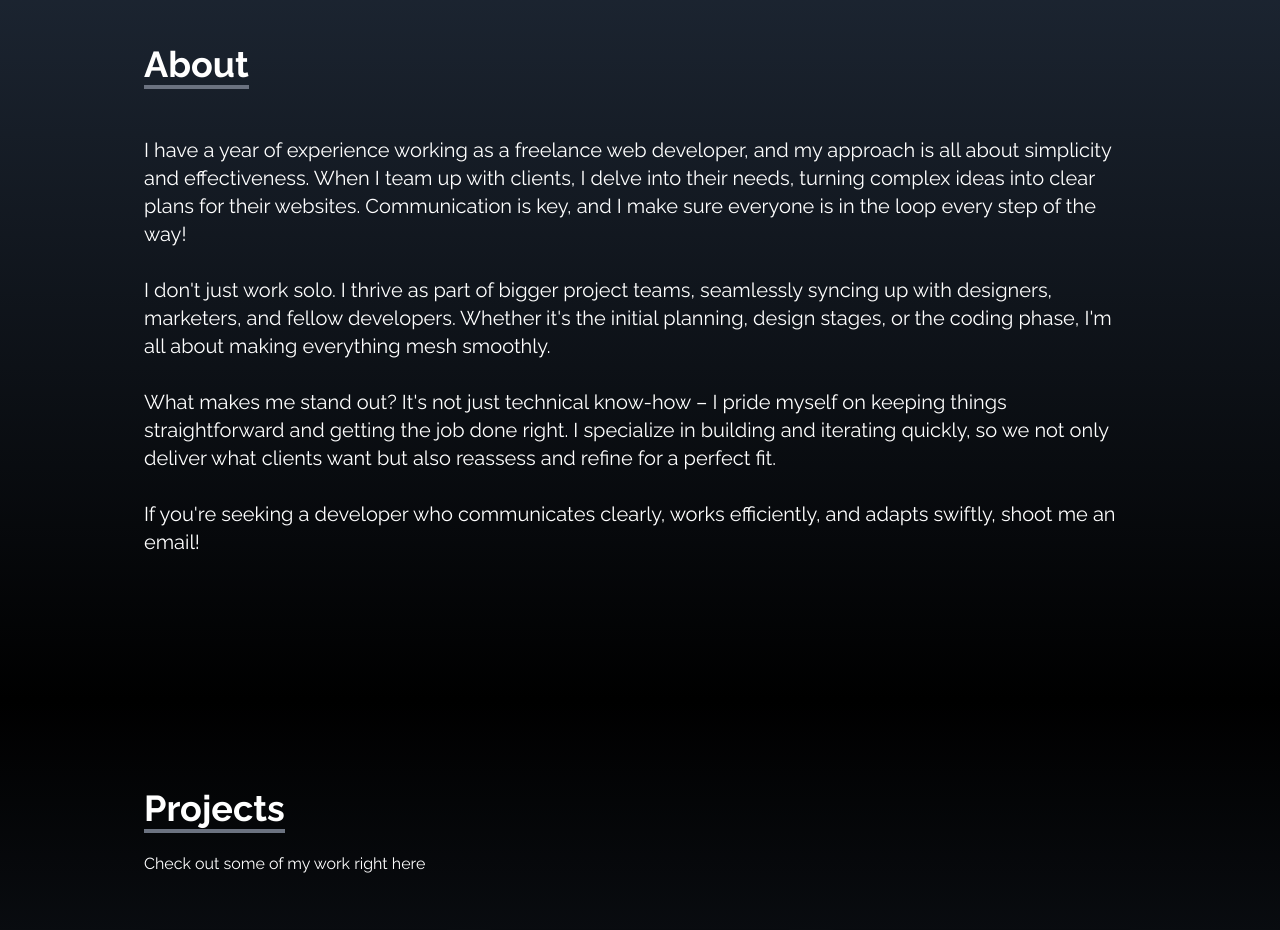
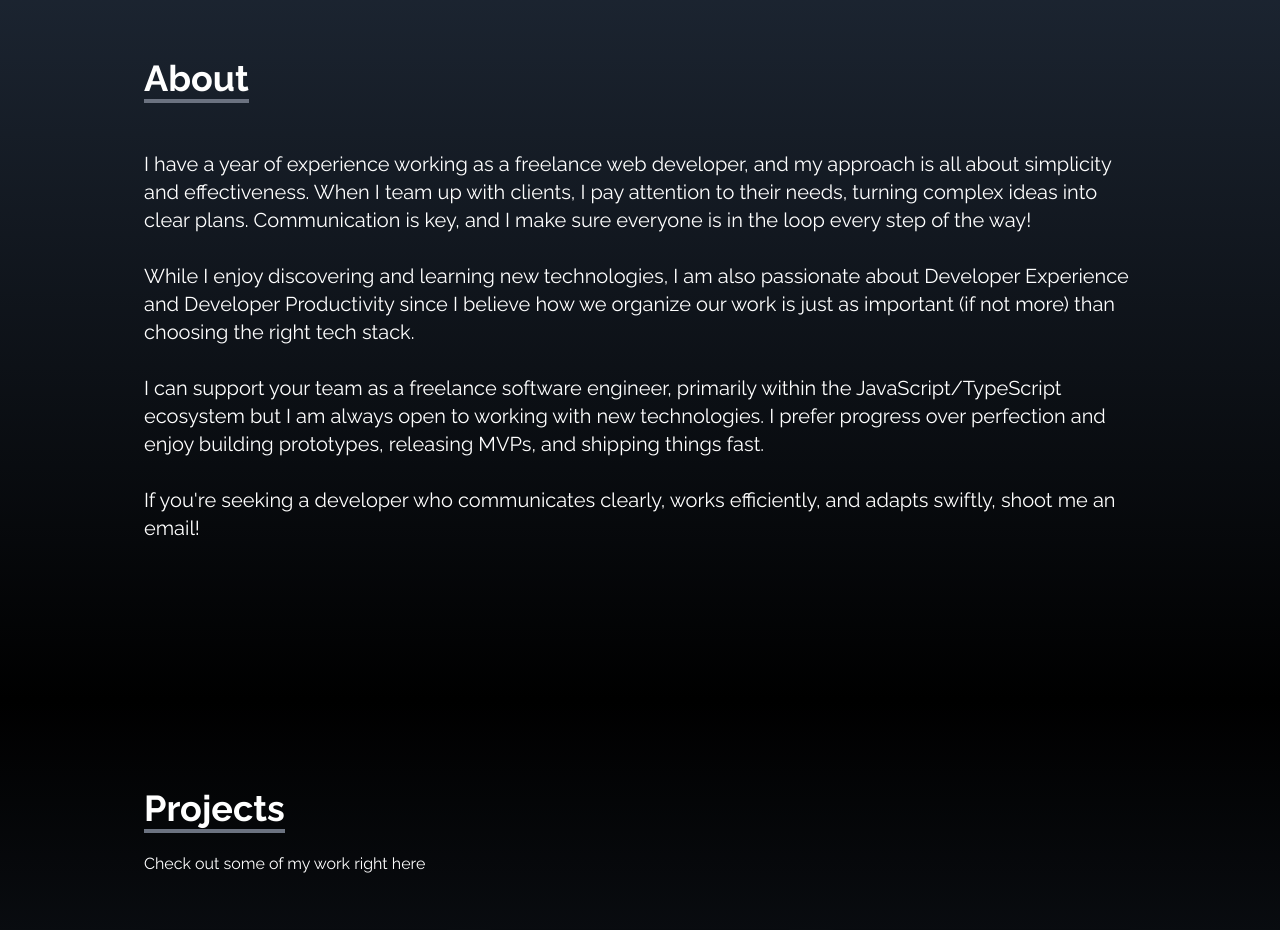
Before and after one commit to alchuu00/portfolio, a React (Create React App) app: page / in a window 1280 px wide. Shown: the part 900-1830 px from the top of the page. Built offline with nearby package versions, Linux system fonts and the light colour scheme.

Commit message:
Update About.jsx

```diff
--- a/src/components/About.jsx
+++ b/src/components/About.jsx
@@ -15,23 +15,22 @@ const About = () => {
         <p className="text-xl mt-5">
           I have a year of experience working as a freelance web developer, and
           my approach is all about simplicity and effectiveness. When I team up
-          with clients, I delve into their needs, turning complex ideas into
-          clear plans for their websites. Communication is key, and I make sure
-          everyone is in the loop every step of the way!
+          with clients, I pay attention to their needs, turning complex ideas
+          into clear plans. Communication is key, and I make sure everyone is in
+          the loop every step of the way!
         </p>
         <p className="text-xl">
           <br />
-          I don't just work solo. I thrive as part of bigger project teams,
-          seamlessly syncing up with designers, marketers, and fellow
-          developers. Whether it's the initial planning, design stages, or the
-          coding phase, I'm all about making everything mesh smoothly.
+          While I enjoy discovering and learning new technologies, I am also
+          passionate about Developer Experience and Developer Productivity since
+          I believe how we organize our work is just as important (if not more)
+          than choosing the right tech stack.
           <br />
           <br />
-          What makes me stand out? It's not just technical know-how – I pride
-          myself on keeping things straightforward and getting the job done
-          right. I specialize in building and iterating quickly, so we not only
-          deliver what clients want but also reassess and refine for a perfect
-          fit.
+          I can support your team as a freelance software engineer, primarily
+          within the JavaScript/TypeScript ecosystem but I am always open to
+          working with new technologies. I prefer progress over perfection and
+          enjoy building prototypes, releasing MVPs, and shipping things fast.
           <br />
           <br />
           If you're seeking a developer who communicates clearly, works
```
